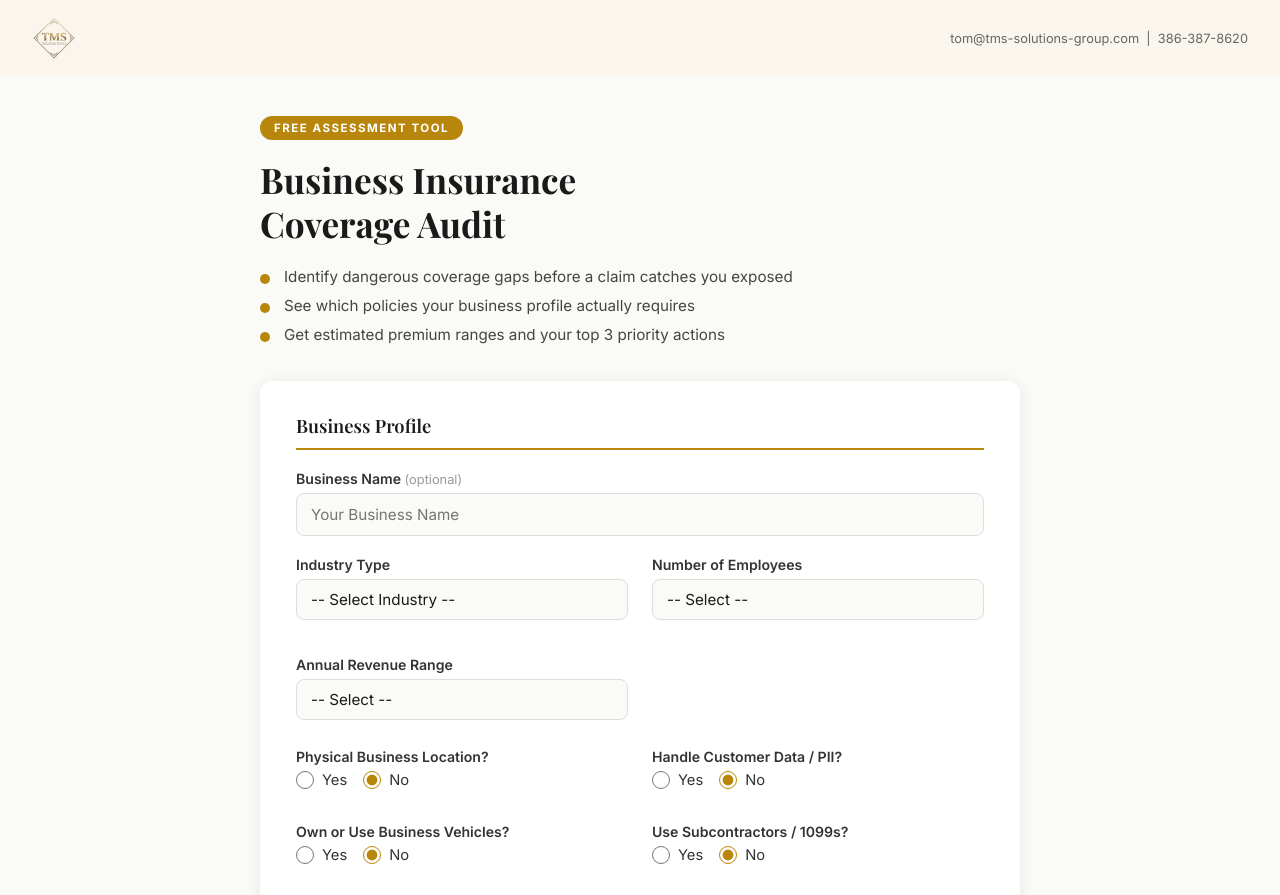
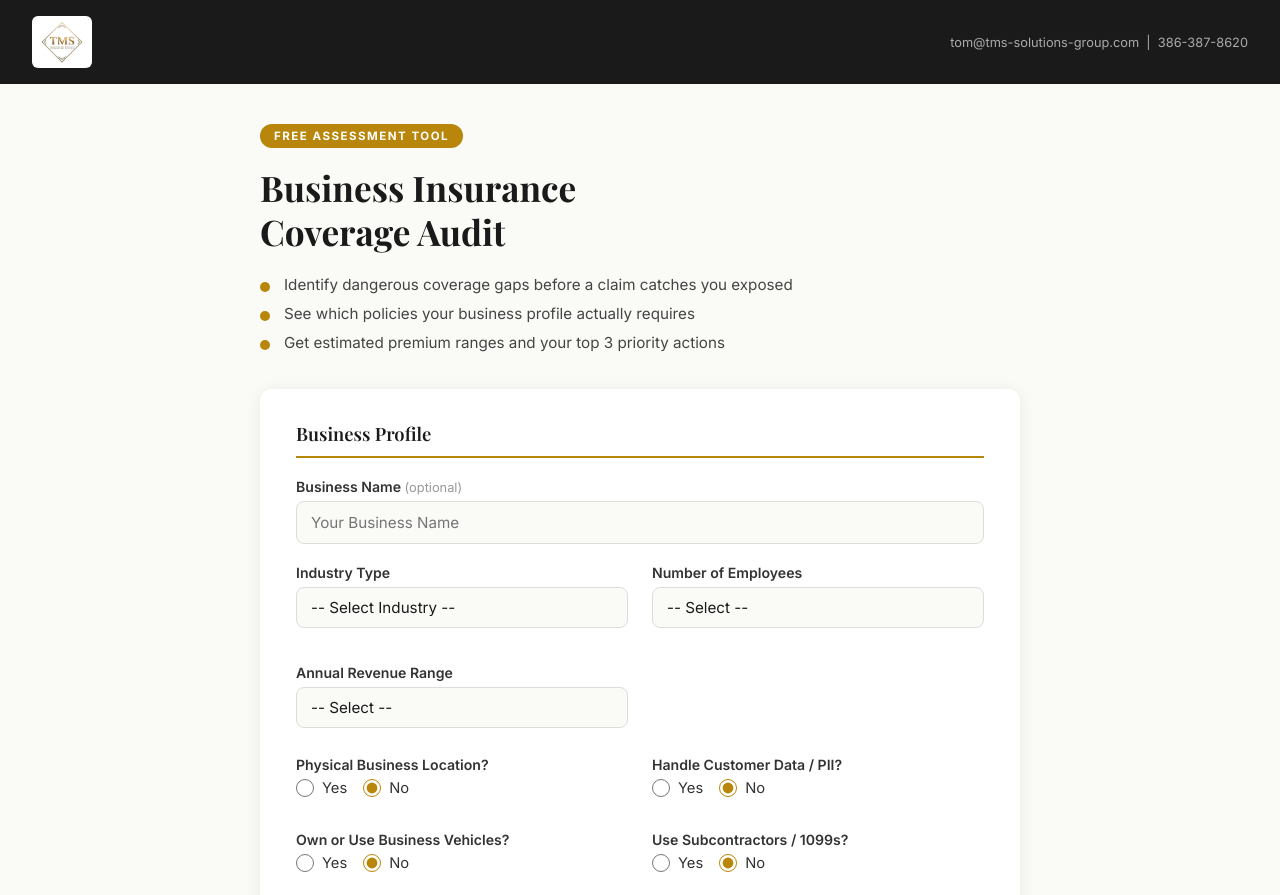
Before and after one commit to Tsparling1/tms-insurance-audit, a website: page public/index.html in a window 1280 px wide. Shown: the top 895 px of the page. Drawn offline with nearby package versions, Linux system fonts and the light colour scheme.

Commit message:
Dark header restored; logo wrapped in white pill

```diff
--- a/public/index.html
+++ b/public/index.html
@@ -20,8 +20,8 @@
 
     /* Header */
     header {
-      background: #FAF6EE;
-      color: #1a1a1a;
+      background: #1a1a1a;
+      color: #FAFAF7;
       padding: 16px 32px;
       display: flex;
       align-items: center;
@@ -30,7 +30,8 @@
       gap: 8px;
     }
     header .brand { font-family: 'Playfair Display', serif; font-size: 1.2rem; color: #B8860B; }
-    header .contact { font-size: 0.8rem; color: #666; }
+    header .contact { font-size: 0.8rem; color: #aaa; }
+    .brand-logo-wrap { background: #fff; padding: 4px 8px; border-radius: 6px; display: inline-flex; align-items: center; }
     .brand-logo { height: 44px; width: auto; display: block; object-fit: contain; }
 
     main {
@@ -494,7 +495,7 @@
 <body>
 
 <header>
-  <img src="/images/tms-logo.png" alt="TMS Solutions Group" class="brand-logo" />
+  <div class="brand-logo-wrap"><img src="/images/tms-logo.png" alt="TMS Solutions Group" class="brand-logo" /></div>
   <div class="contact">tom@tms-solutions-group.com &nbsp;|&nbsp; 386-387-8620</div>
 </header>
 
```
